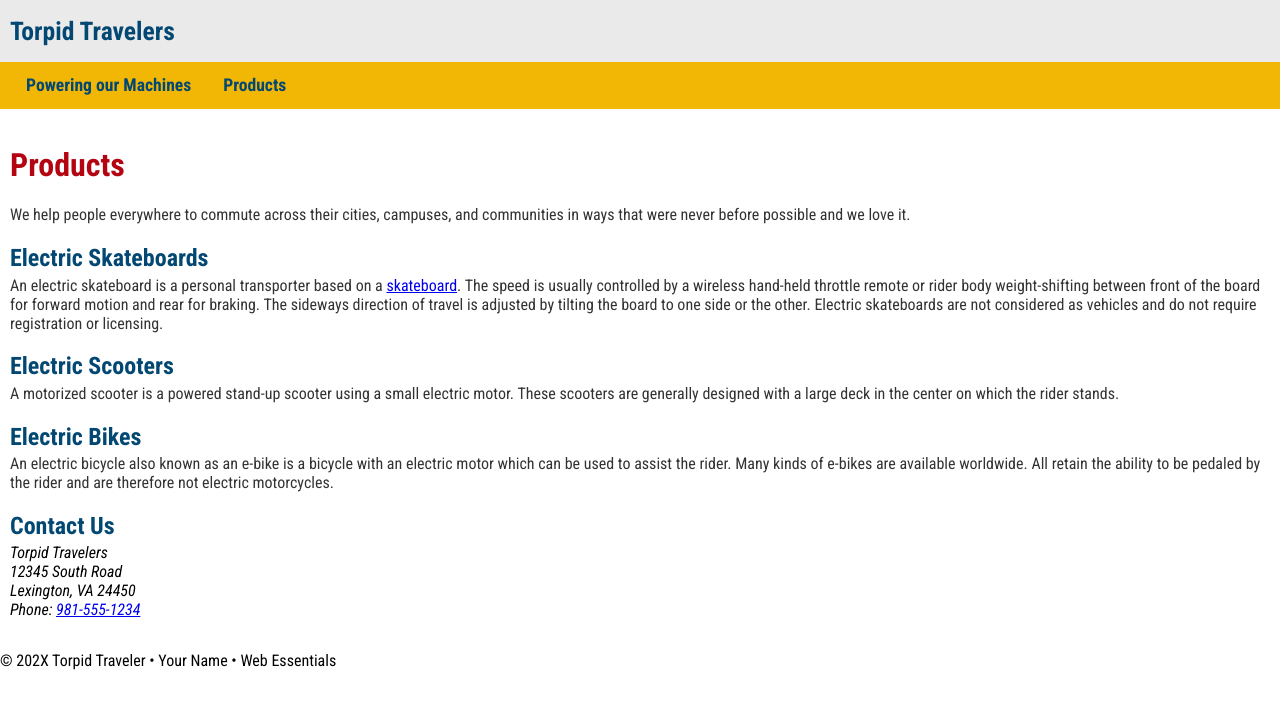
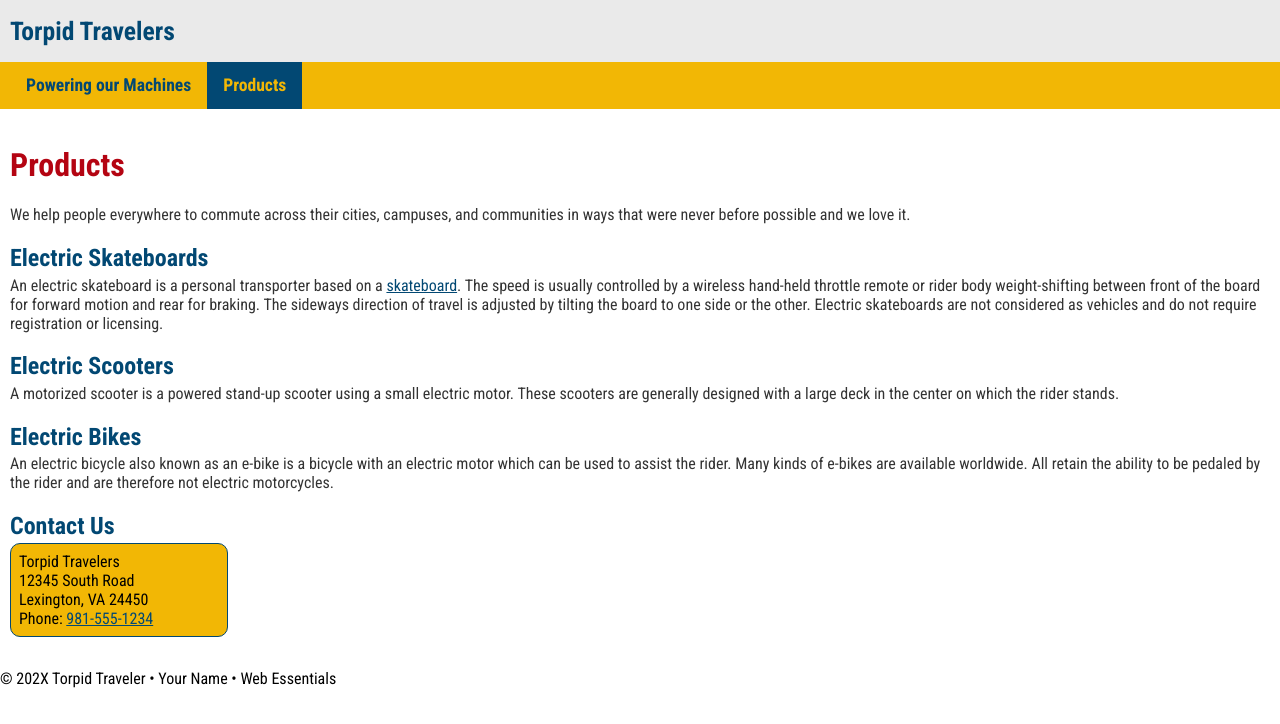
Before and after one commit to ElliePendleton05/dwdd1600, a plain HTML site: page 04follow-along/products.html in a window 1280 px wide. Drawn offline with Linux system fonts and the light colour scheme.

Commit message:
Add files via upload

```diff
--- a/04follow-along/products.html
+++ b/04follow-along/products.html
@@ -21,7 +21,7 @@
     <nav>
         <ul>
             <li><a href="index.html">Powering our Machines</a></li>
-            <li><a href="products.html">Products</a></li>
+            <li class="active"><a href="products.html">Products</a></li>
         </ul>
     </nav>
 
--- a/04follow-along/traveler.css
+++ b/04follow-along/traveler.css
@@ -81,3 +81,25 @@ main ul li {
     margin-bottom: .5rem;
     font-size: .9rem;
 }
+main strong {
+    font-weight: 700;
+    color: black;
+}
+
+main em {
+    font-weight: 300;
+}
+main address {
+    font-style: normal;
+    background-color: #f2b705;
+    padding: .5rem;
+    border-radius: 10px;
+    border: 1px solid #024873;
+    width: 200px;
+}
+main a {
+    color: #024873;
+}
+main a:hover {
+    color: rgb(180, 4, 18);
+}
```
